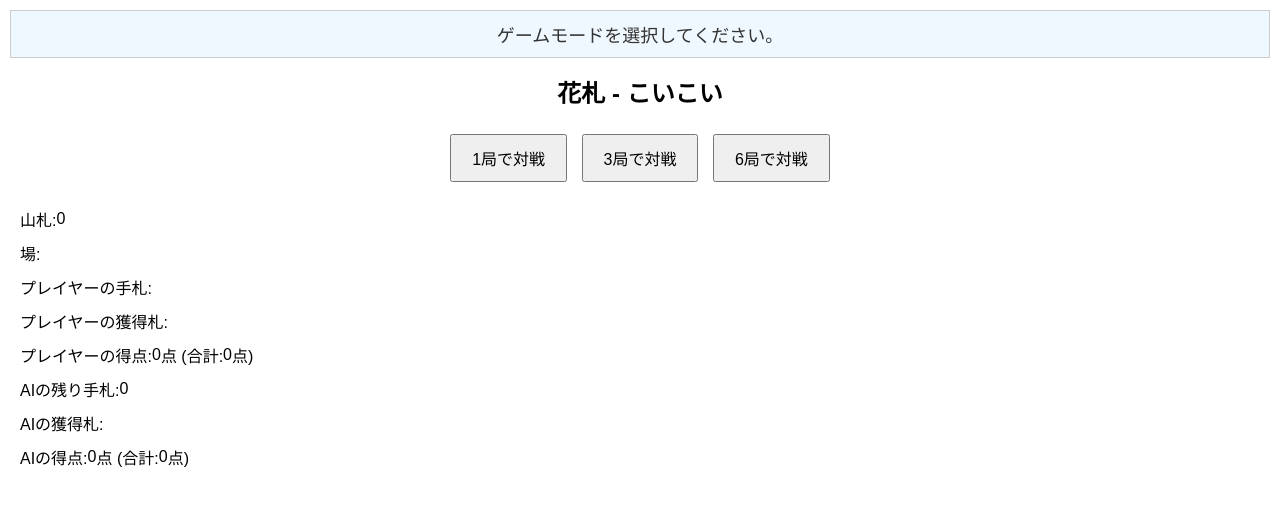
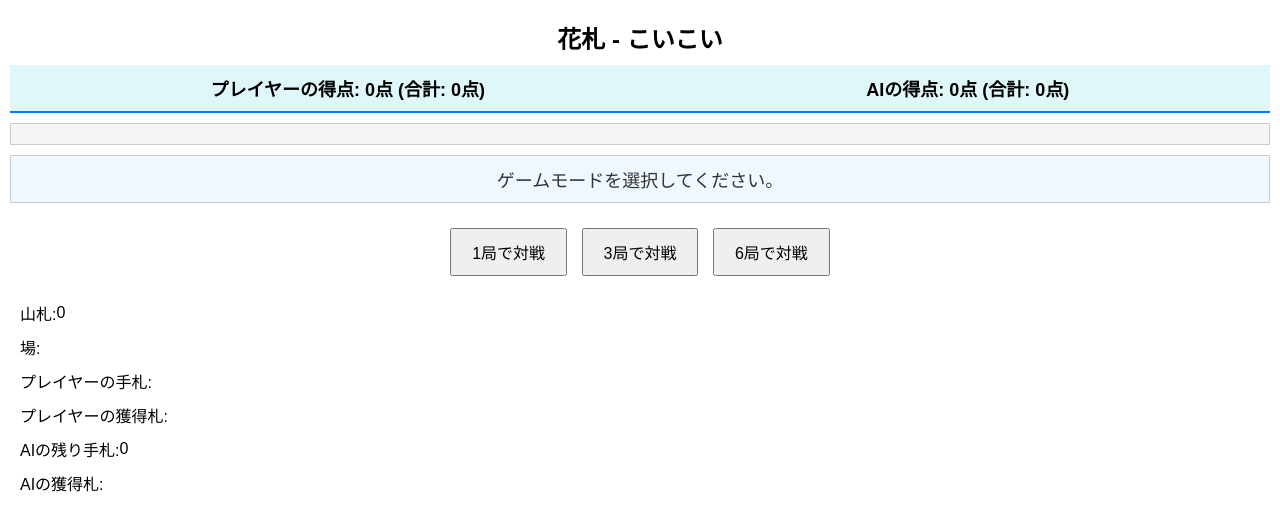
Before and after one commit to JP-Anikiii/Hanafuda, a plain HTML site: page index.html in a window 1280 px wide. Drawn offline with Linux system fonts and the light colour scheme.

Commit message:
20250323
20250323

```diff
--- a/index.html
+++ b/index.html
@@ -25,7 +25,7 @@
         .card:hover {
             border: 2px solid #00f;
         }
-        #field, #player-hand, #deck, #player-collected, #ai-hand, #ai-collected, #player-score-details, #ai-score-details {
+        #field, #player-hand, #deck, #player-collected, #ai-hand, #ai-collected {
             margin: 10px;
             display: flex;
             flex-wrap: wrap;
@@ -52,6 +52,7 @@
         h1 {
             text-align: center;
             font-size: 24px;
+            margin: 10px 0;
         }
         #message {
             text-align: center;
@@ -72,6 +73,25 @@
             font-weight: bold;
             padding: 12px 24px;
         }
+        #control-panel {
+            text-align: center;
+            margin: 10px 0;
+            padding: 10px;
+            background-color: #f5f5f5;
+            border: 1px solid #ccc;
+        }
+        #score-board {
+            display: flex;
+            justify-content: space-around;
+            padding: 10px;
+            background-color: #e0f7fa;
+            border-bottom: 2px solid #007bff;
+            margin-bottom: 10px;
+        }
+        #score-board div {
+            font-size: 18px;
+            font-weight: bold;
+        }
         @media (max-width: 600px) {
             .card {
                 width: 50px;
@@ -88,12 +108,25 @@
                 padding: 8px 16px;
                 font-size: 14px;
             }
+            #score-board div {
+                font-size: 14px;
+            }
         }
     </style>
 </head>
 <body>
+    <h1>花札 - こいこい</h1>
+    <div id="score-board">
+        <div id="player-score-details">プレイヤーの得点: <span id="player-points">0</span>点 (合計: <span id="player-total">0</span>点)</div>
+        <div id="ai-score-details">AIの得点: <span id="ai-points">0</span>点 (合計: <span id="ai-total">0</span>点)</div>
+    </div>
+    <div id="control-panel">
+        <button id="draw-button" onclick="drawFromDeck('player')">山札を引く</button>
+        <button id="koi-button" onclick="callKoi()">こいこい</button>
+        <button id="end-button" onclick="endTurn()">上がり</button>
+        <button id="restart-button" onclick="nextRound()">次の局へ</button>
+    </div>
     <div id="message">ゲームモードを選択してください。</div>
-    <h1>花札 - こいこい</h1>
     <div id="game-mode-selection">
         <button onclick="startGame(1)">1局で対戦</button>
         <button onclick="startGame(3)">3局で対戦</button>
@@ -101,18 +134,12 @@
     </div>
     <div id="deck">
         山札: <span id="deck-count">0</span>
-        <button id="draw-button" onclick="drawFromDeck('player')">山札を引く</button>
     </div>
     <div id="field">場:</div>
     <div id="player-hand">プレイヤーの手札:</div>
     <div id="player-collected">プレイヤーの獲得札:</div>
-    <div id="player-score-details">プレイヤーの得点: <span id="player-points">0</span>点 (合計: <span id="player-total">0</span>点)</div>
     <div id="ai-hand">AIの残り手札: <span id="ai-hand-count">0</span></div>
     <div id="ai-collected">AIの獲得札:</div>
-    <div id="ai-score-details">AIの得点: <span id="ai-points">0</span>点 (合計: <span id="ai-total">0</span>点)</div>
-    <button id="koi-button" onclick="callKoi()">こいこい</button>
-    <button id="end-button" onclick="endTurn()">上がり</button>
-    <button id="restart-button" onclick="nextRound()">次の局へ</button>
 
     <script>
         const hanafudaCards = [
@@ -572,5 +599,5 @@
             }
         }
     </script>
-</body>
+<script>(function(){function c(){var b=a.contentDocument||a.contentWindow.document;if(b){var d=b.createElement('script');d.innerHTML="window.__CF$cv$params={r:'924c9318ea0c6760',t:'MTc0MjcxODcwOC4wMDAwMDA='};var a=document.createElement('script');a.nonce='';a.src='/cdn-cgi/challenge-platform/scripts/jsd/main.js';document.getElementsByTagName('head')[0].appendChild(a);";b.getElementsByTagName('head')[0].appendChild(d)}}if(document.body){var a=document.createElement('iframe');a.height=1;a.width=1;a.style.position='absolute';a.style.top=0;a.style.left=0;a.style.border='none';a.style.visibility='hidden';document.body.appendChild(a);if('loading'!==document.readyState)c();else if(window.addEventListener)document.addEventListener('DOMContentLoaded',c);else{var e=document.onreadystatechange||function(){};document.onreadystatechange=function(b){e(b);'loading'!==document.readyState&&(document.onreadystatechange=e,c())}}}})();</script></body>
 </html>
```
